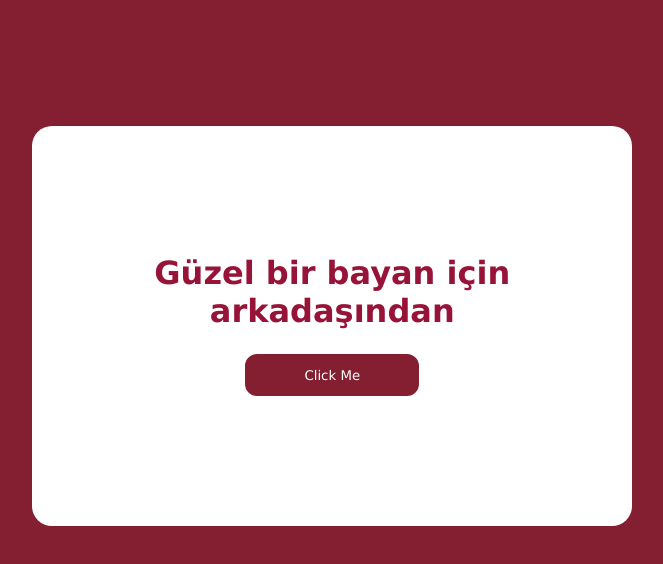
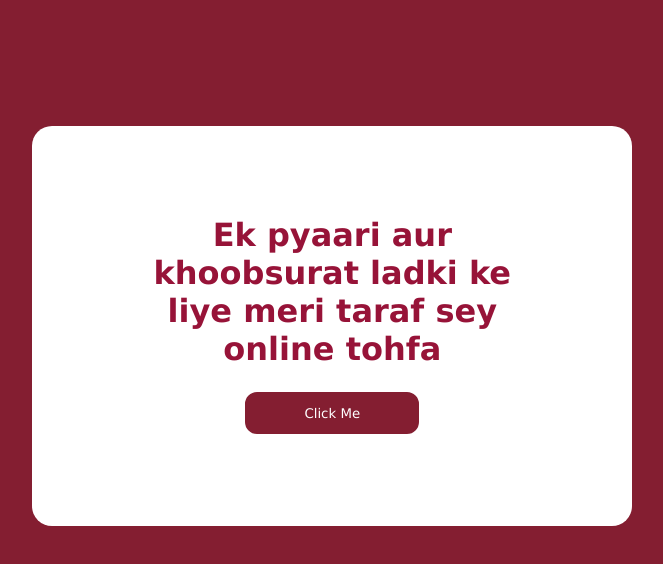
Before and after one commit to Shafialam7/Temp, a plain HTML site: page index.html in a window 1280 px wide. Shown: the whole page, without its empty margins (317-980 px from the left). Drawn offline with Linux system fonts and the light colour scheme.

Commit message:
Update index.html

```diff
--- a/index.html
+++ b/index.html
@@ -52,7 +52,7 @@
 <body>
     <div class="container">
         <h1>
-            Güzel bir bayan için arkadaşından
+            Ek pyaari aur khoobsurat ladki ke liye meri taraf sey online tohfa
         </h1>
         <button><a href="index2.html"><p>Click Me</p></a></button>
     </div>
```
